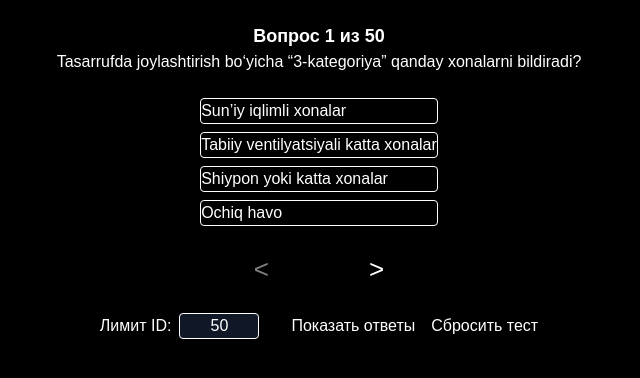
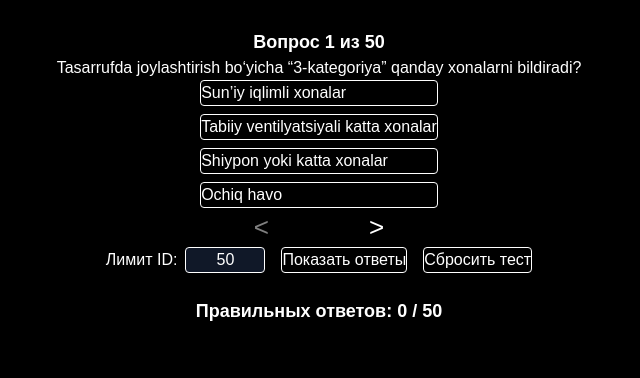
Before and after one commit to elfasatasa/elfasa-test, a Next.js app: page / in a window 1280 px wide. Both pictures are taken after a click on the button "Сбросить тест". Shown: the top 378 px of the page, without its empty margins (321-961 px from the left). Built offline with nearby package versions, Linux system fonts and the light colour scheme.

Commit message:
uuuuuuuuu

```diff
--- a/app/page.tsx
+++ b/app/page.tsx
@@ -13,7 +13,7 @@ interface IPhysics {
 interface ITestState {
   currentIndex: number;
   selectedAnswers: Record<number, string>;
-  limitId: number; // теперь лимит по ID
+  limitId: number;
   showAnswers: boolean;
   shuffledQuestions: IPhysics[];
   shuffledVariantsMap: Record<number, string[]>;
@@ -26,7 +26,7 @@ export default function Test() {
   const [selectedAnswers, setSelectedAnswers] = useState<Record<number, string>>({});
   const [showAnswers, setShowAnswers] = useState<boolean>(false);
   const [limitId, setLimitId] = useState<number>(data.length);
-  const [inputId, setInputId] = useState<string>(String(data.length)); // строка для input
+  const [inputId, setInputId] = useState<string>(String(data.length));
   const [shuffledQuestions, setShuffledQuestions] = useState<IPhysics[]>([]);
   const [shuffledVariantsMap, setShuffledVariantsMap] = useState<Record<number, string[]>>({});
 
@@ -67,7 +67,6 @@ export default function Test() {
     shuffledQuestions.length > 0 ? shuffledQuestions[currentIndex] : null;
 
   const initShuffledQuestions = (maxId: number) => {
-    // фильтруем только вопросы с id <= maxId
     const filtered = data.filter(q => q.id <= maxId);
     const shuffled = [...filtered].sort(() => Math.random() - 0.5);
 
@@ -115,14 +114,19 @@ export default function Test() {
 
   const shuffledVariants = shuffledVariantsMap[currentQuestion.id] || currentQuestion.variants;
 
+  // Считаем количество правильных ответов
+  const correctCount = shuffledQuestions.reduce((acc, q) => {
+    return acc + (selectedAnswers[q.id] === q.correctAnswer ? 1 : 0);
+  }, 0);
+
   return (
-    <div style={{ maxWidth: 576, margin: "10px auto", padding: "12px" }}>
+    <div style={{ maxWidth: 576, margin: "10px auto", padding: "18px" }}>
       <div className="min-h-screen p-4 bg-black text-white flex flex-col items-center">
         <h2 className="text-lg font-bold mb-2">
           Вопрос {currentIndex + 1} из {shuffledQuestions.length}
         </h2>
         <p className="mb-4">{currentQuestion.question}</p>
-<br />
+
         <div className="flex flex-col gap-2">
           {shuffledVariants.map((v, idx) => {
             const isSelected = selectedAnswers[currentQuestion.id] === v;
@@ -142,13 +146,12 @@ export default function Test() {
                 onClick={() => handleAnswer(v)}
                 className={`block w-full text-left p-3 rounded border border-gray ${bgColor} transition-colors`}
               >
-
                 {v}
               </button>
             );
           })}
         </div>
-<br />
+
         <div style={{maxWidth: 576, display:"flex",gap:100,fontSize:26}}>
           <button
             onClick={prevQuestion}
@@ -165,7 +168,7 @@ export default function Test() {
             {">"}
           </button>
         </div>
-<br />
+
         <div className="mt-6 flex flex-wrap items-center gap-4">
           <label className="flex items-center gap-2">
             Лимит ID:
@@ -178,20 +181,24 @@ export default function Test() {
               className="w-20 p-2 rounded border border-white bg-gray-900 text-white text-center"
             />
           </label>
-<br />
+
           <button
             onClick={() => setShowAnswers(!showAnswers)}
-            className="px-4 py-2  border-white rounded hover:bg-gray-800"
+            className="px-4 py-2 border border-white rounded hover:bg-gray-800"
           >
             {showAnswers ? "Скрыть ответы" : "Показать ответы"}
           </button>
 
           <button
             onClick={resetTest}
-            className="px-4 py-2  border-white rounded hover:bg-gray-800"
+            className="px-4 py-2 border border-white rounded hover:bg-gray-800"
           >
             Сбросить тест
           </button>
+        </div>
+<br />
+        <div className="mt-4 text-lg font-bold">
+          Правильных ответов: {correctCount} / {shuffledQuestions.length}
         </div>
       </div>
     </div>
```
